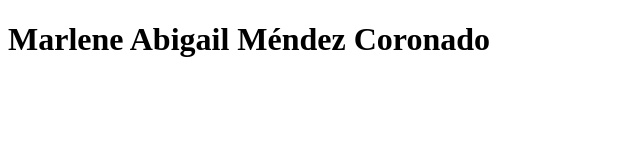
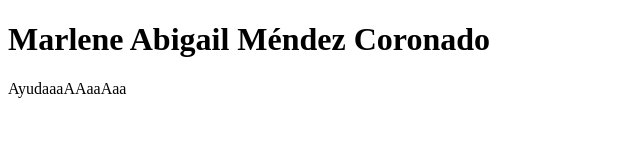
Before and after one commit to marleneabi10-cell/manguito, a plain HTML site: page index.html in a window 1280 px wide. Shown: the whole page, without its empty margins (0-640 px from the left). Drawn offline with Linux system fonts and the light colour scheme.

Commit message:
Add paragraph to index.html
Added a paragraph with a plea for help.

```diff
--- a/index.html
+++ b/index.html
@@ -12,6 +12,7 @@
 </head>
 <body>
     <h1>Marlene Abigail Méndez Coronado</h1>
+    <p>AyudaaaAAaaAaa</p>
 
 
 </body>
```
